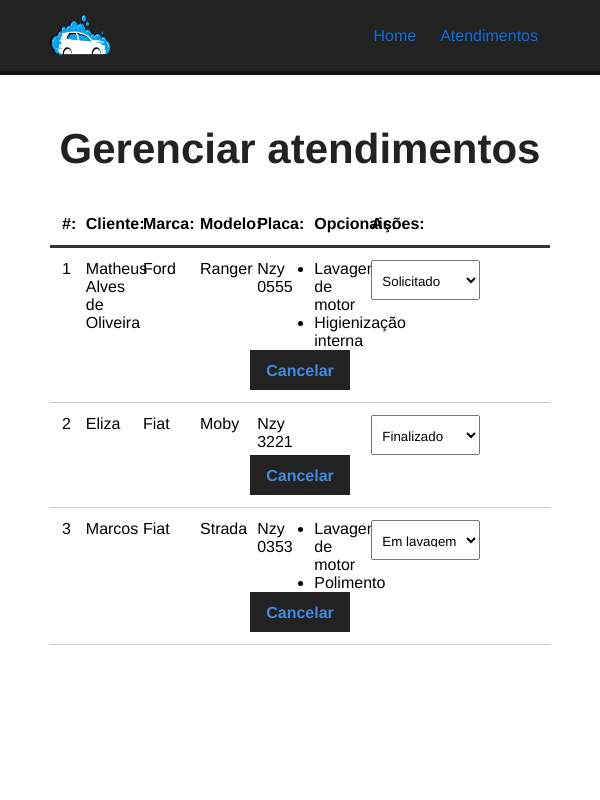
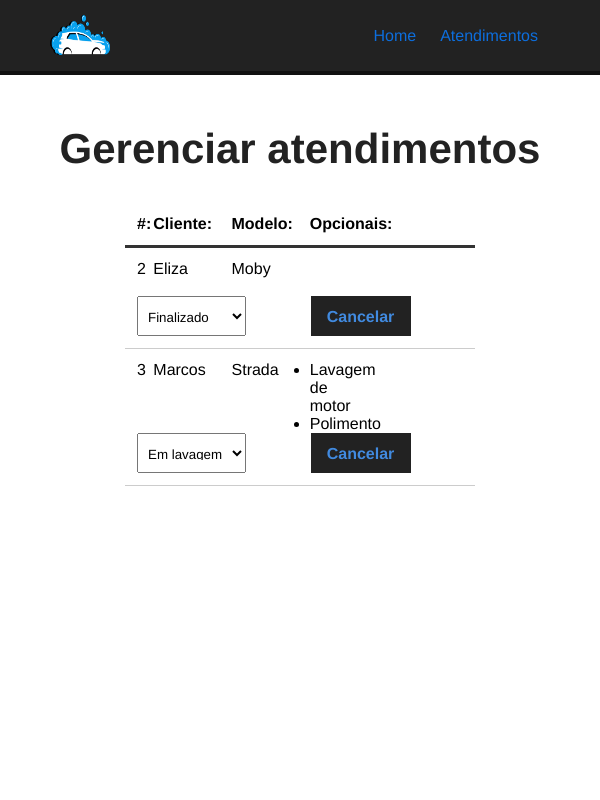
Before and after one commit to Matheusalvz/Lava-Jato, a Vue app: page /pedidos in a window 600 px wide. Shown: the top 800 px of the page. Built offline with nearby package versions, Linux system fonts and the light colour scheme; data requests are answered from the project's data file.

Commit message:
Responsividade na tela de atendimentos

```diff
--- a/db/db.json
+++ b/db/db.json
@@ -95,18 +95,6 @@
   ],
   "atendimentos": [
     {
-      "nome": "Matheus Alves de Oliveira",
-      "marca": "Ford",
-      "modelo": "Ranger",
-      "placa": "Nzy 0555",
-      "opcionais": [
-        "Lavagem de motor",
-        "Higienização interna"
-      ],
-      "status": "Solicitado",
-      "id": 1
-    },
-    {
       "nome": "Eliza",
       "marca": "Fiat",
       "modelo": "Moby",
--- a/src/components/Dashboard.vue
+++ b/src/components/Dashboard.vue
@@ -5,20 +5,20 @@
             <div id="car-table-heading">
                 <div class="order-id">#:</div>
                 <div>Cliente:</div>
-                <div>Marca:</div>
+                <div id="marca">Marca:</div>
                 <div>Modelo:</div>
-                <div>Placa:</div>
+                <div id="placa">Placa:</div>
                 <div>Opcionais:</div>
-                <div>Ações:</div>
+                <div id="acoes">Ações:</div>
             </div>
         </div>
         <div id="car-table-rows">
             <div class="car-table-row" v-for="carro in carros" :key="carro.id">
                 <div class="order-number">{{carro.id}}</div>
-                <div>{{ carro.nome }}</div>
-                <div>{{ carro.marca }}</div>
-                <div>{{ carro.modelo }}</div>
-                <div>{{ carro.placa }}</div>
+                <div id="nome">{{ carro.nome }}</div>
+                <div id="marca">{{ carro.marca }}</div>
+                <div id="modelo">{{ carro.modelo }}</div>
+                <div id="placa">{{ carro.placa }}</div>
                 <div>
                     <ul>
                         <li v-for="(opcional, index) in carro.opcionais" :key="index"> {{ opcional }} </li>
@@ -178,9 +178,35 @@ export default {
     .status{
         height: 40px;
     }
+/* */
+    @media screen and (min-width: 600px) and (max-width: 750px) {
 
-    @media (max-width: 400px) {
 
-        /* Responsividade */
+        #car-table{
+            max-width: 850px;
+            margin: 0 auto;
+        }
+
+        #acoes{
+            visibility: collapse;
+        }
     }
+
+
+
+    @media screen and (min-width: 100px) and (max-width: 600px) {
+
+
+        #car-table{
+            width: 350px;
+        }
+
+        #acoes,
+        #placa,
+        #marca{
+            visibility: collapse;
+        }
+    }
+
+
 </style>
```
